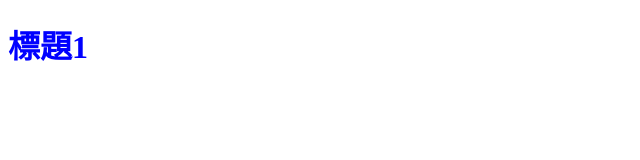
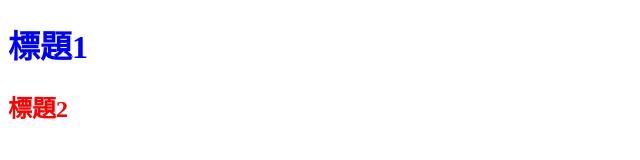
Before and after one commit to GaGaWoo/GithubTest01, a plain HTML site: page index.html in a window 1280 px wide. Shown: the whole page, without its empty margins (0-640 px from the left). Drawn offline with Linux system fonts and the light colour scheme.

Commit message:
css modify

```diff
--- a/all.css
+++ b/all.css
@@ -1 +1,2 @@
 h1 { color: blue; }
+h2 {color:red;}
--- a/index.html
+++ b/index.html
@@ -9,5 +9,6 @@
 </head>
 <body>
     <h1>標題1</h1>
+    <h2>標題2</h2>
 </body>
 </html>
```
